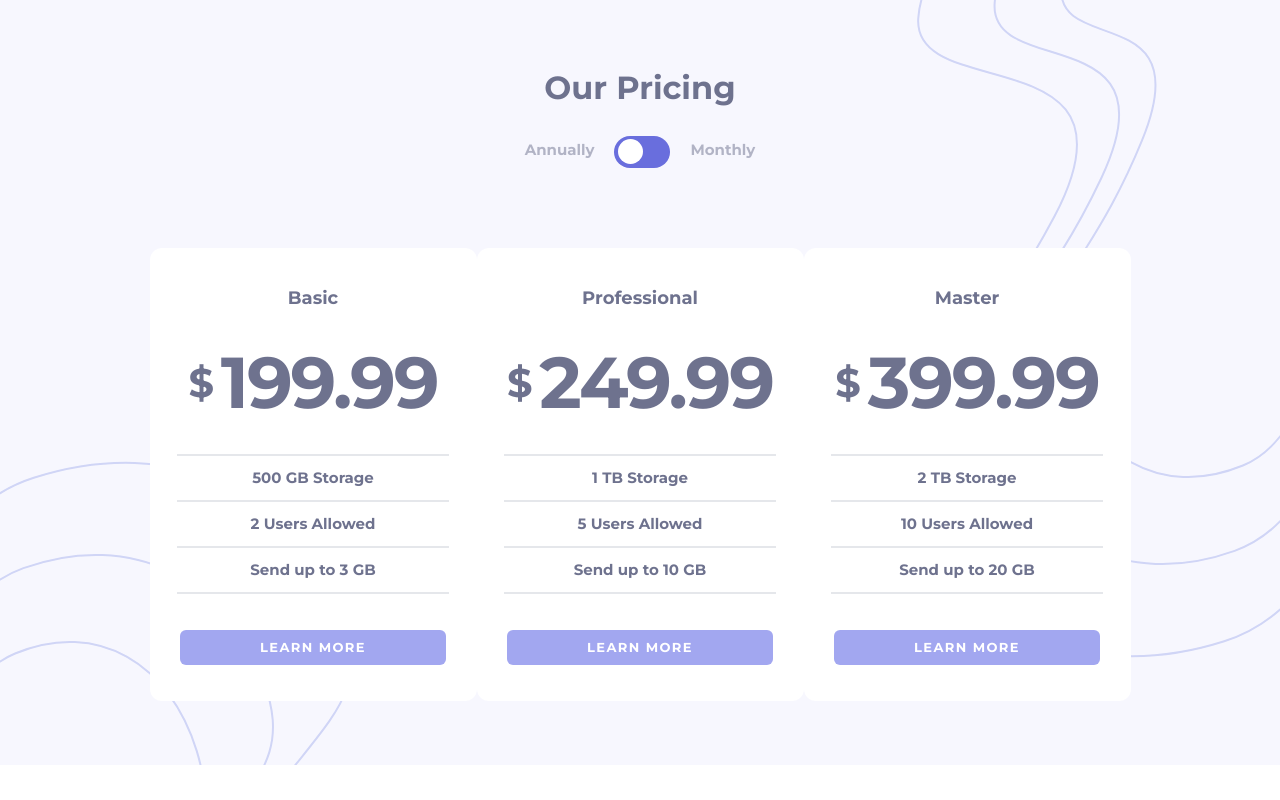
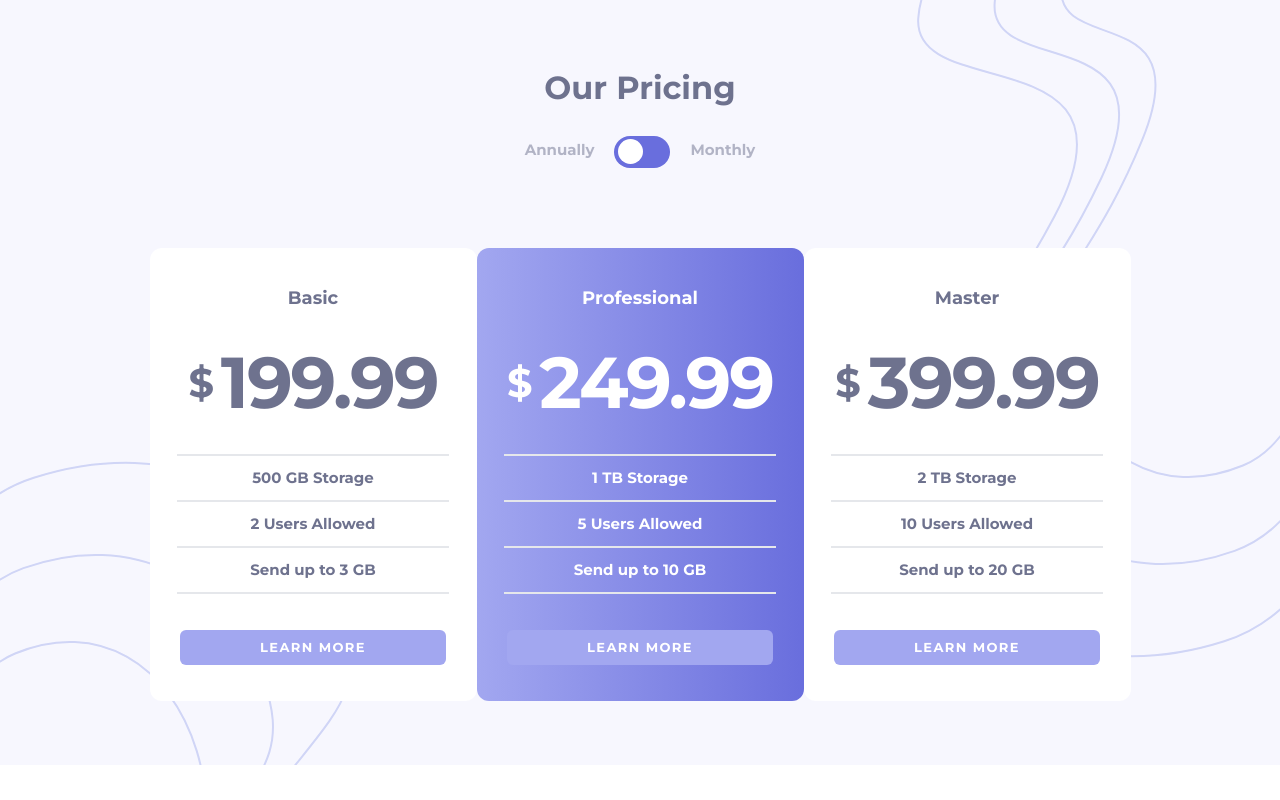
Before and after one commit to mehdias63/Pricing-component-with-toggle-master, a React (Vite) app: page / in a window 1280 px wide. Built offline with nearby package versions, Linux system fonts and the light colour scheme.

Commit message:
update card

```diff
--- a/src/App.jsx
+++ b/src/App.jsx
@@ -21,6 +21,7 @@ const data = [
 		hard: '1 TB',
 		user: '5',
 		bandwidth: '10',
+		className: 'gard',
 	},
 	{
 		text: 'Master',
@@ -67,7 +68,10 @@ function App() {
 						text={item.text}
 						hard={item.hard}
 						user={item.user}
+						color={item.color}
+						color2={item.color2}
 						bandwidth={item.bandwidth}
+						className={item.className}
 						price={toggle ? item.price.monthly : item.price.annually}
 					/>
 				))}
--- a/src/components/Card.jsx
+++ b/src/components/Card.jsx
@@ -10,11 +10,12 @@ export default function Card({
 	color2,
 	color3,
 	color4,
+
 	className,
 }) {
 	return (
 		<div
-			className={`w-[20.4375rem] h-[28.3125rem] bg-white flex flex-col justify-evenly items-center rounded-xl text-dark-gray ${className}`}
+			className={`w-[20.4375rem] h-[28.3125rem] bg-white flex flex-col justify-evenly items-center rounded-xl text-dark-gray ${className} `}
 			style={{ backgroundColor: color, color: color2 }}
 		>
 			<p className="text-lg leading-7 font-bold">{text}</p>
--- a/src/index.css
+++ b/src/index.css
@@ -12,6 +12,9 @@
 	}
 	.lab {
 		@apply text-[0.9375rem] font-bold leading-7 opacity-50 text-dark-gray;
+	}
+	.gard {
+		@apply bg-gradient-to-r from-[#A2A7F0] to-[#696EDD] text-white;
 	}
 }
 .switch {
```
